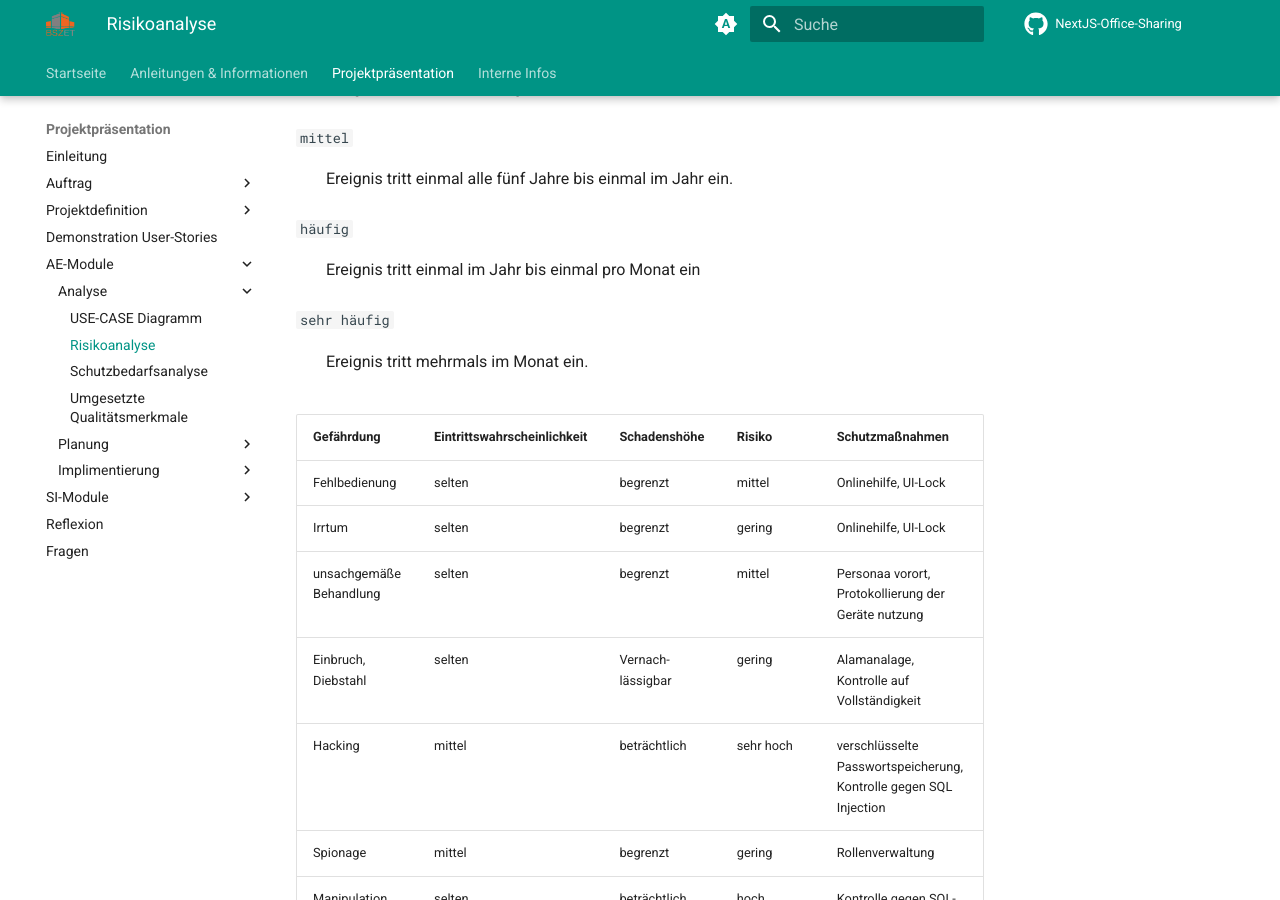
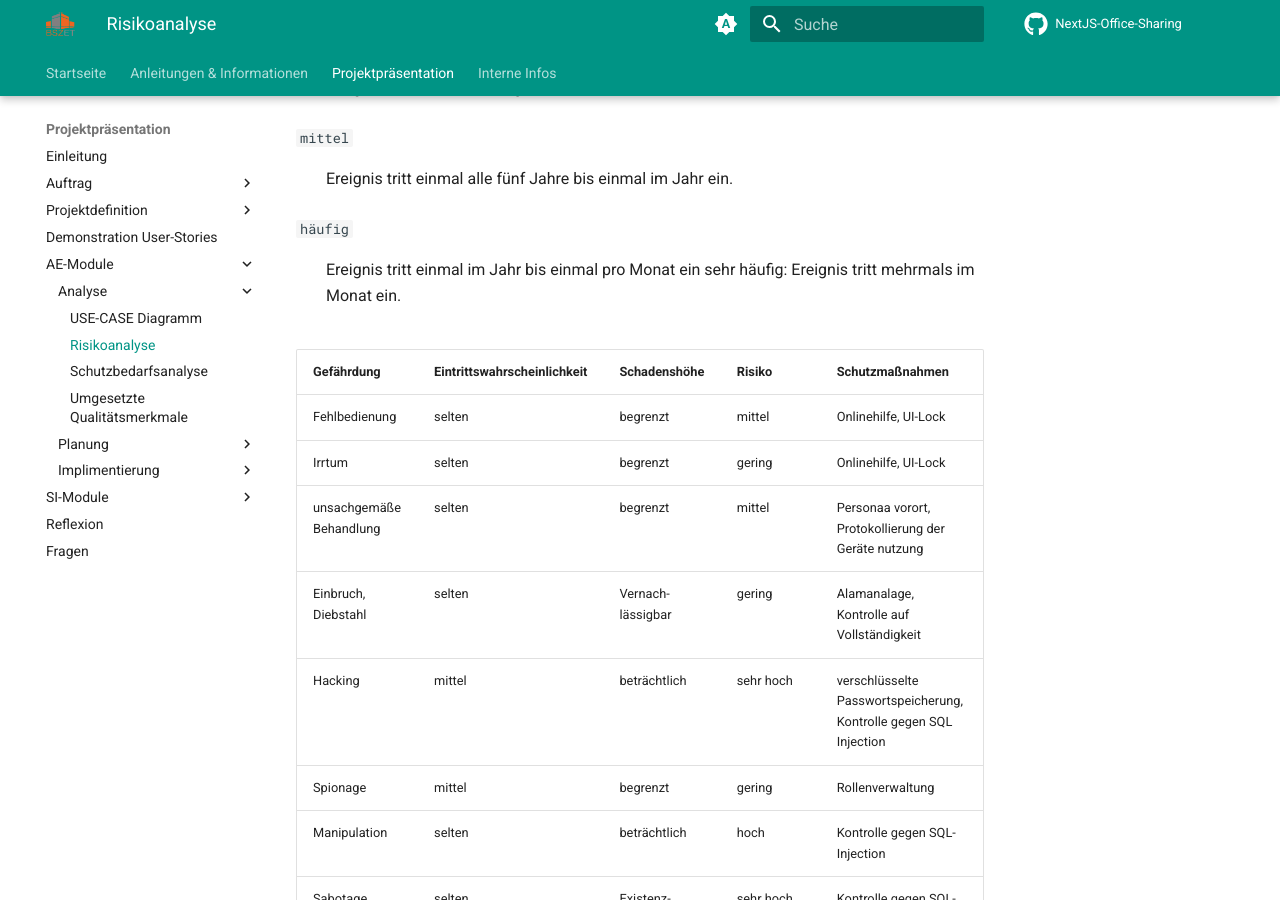
Before and after one commit to gz-bad-erzland-p2/Dokumentation, an MkDocs documentation site: the page built from docs/vortrag/06_ae-module/Analyse/05_risikoanalyse.md, in a window 1280 px wide and 900 px high, scrolled down 526 px. Built offline with MkDocs 1.6.1 and Material for MkDocs 9.7.7, drawn with Linux system fonts in a browser that asks for light colours; comment, search, counter and statistics services are not loaded.

```diff
--- a/docs/vortrag/06_ae-module/Analyse/05_risikoanalyse.md
+++ b/docs/vortrag/06_ae-module/Analyse/05_risikoanalyse.md
@@ -17,17 +17,13 @@ Gefährdungssituationen bestimmt sowie die Höhe des möglichen Schadens.
     `selten`
     : Ereignis könnte nach heutigem Kenntnisstand höchstens alle 5 Jahre eintreten.
 
-
     `mittel`
     : Ereignis tritt einmal alle fünf Jahre bis einmal im Jahr ein.
 
 
     `häufig`
     : Ereignis tritt einmal im Jahr bis einmal pro Monat ein
-
-
-    `sehr häufig`
-    : Ereignis tritt mehrmals im Monat ein.
+    sehr häufig: Ereignis tritt mehrmals im Monat ein.
 
 === "Schadenshöhe"
     `vernachlässigbar`
```
